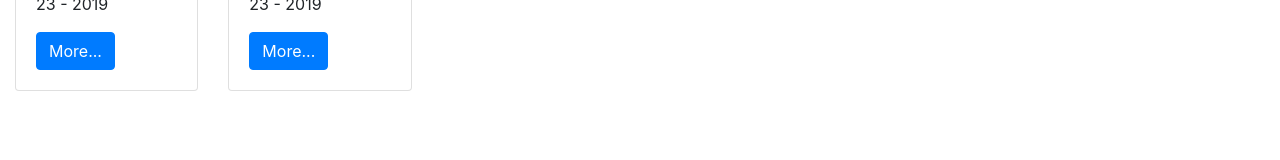
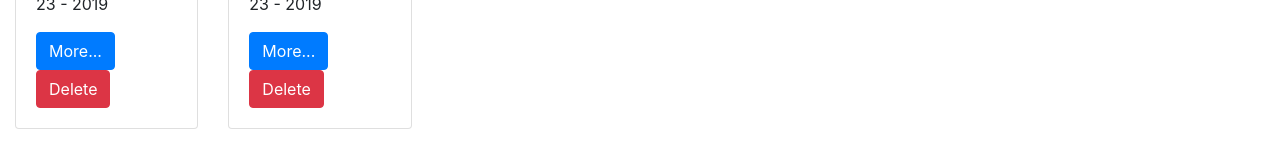
Before and after one commit to aperez809/cs4550-su19-client-react, a React (Create React App) app: page /course-grid in a window 1280 px wide. Shown: the part 416-576 px from the top of the page. Built offline with nearby package versions, Linux system fonts and the light colour scheme.

Commit message:
added delete functionality to course grid

```diff
--- a/src/components/CourseCard.js
+++ b/src/components/CourseCard.js
@@ -1,7 +1,7 @@
 import React from 'react';
 import {BrowserRouter as Router, Link, Route} from 'react-router-dom';
 
-const CourseCard = ({selectCourse, course}) =>
+const CourseCard = ({selectCourse, deleteCourse, course}) =>
 
     <div className="card" styles={{width: '18rem'}}>
         <img className="card-img-top"
@@ -22,6 +22,8 @@ const CourseCard = ({selectCourse, course}) =>
                   className="btn btn-primary">
                 More...
             </Link>
+            <button className="btn btn-danger"
+                    onClick={() => deleteCourse(course.id)}>Delete</button>
         </div>
     </div>;
 
--- a/src/components/CourseGrid.js
+++ b/src/components/CourseGrid.js
@@ -1,7 +1,7 @@
 import React from 'react';
 import CourseCard from "./CourseCard";
 
-const CourseGrid = ({courses, selectCourse}) =>
+const CourseGrid = ({courses, selectCourse, deleteCourse}) =>
     <div>
         <h1>Course Grid</h1>
         <div className="row">
@@ -9,6 +9,7 @@ const CourseGrid = ({courses, selectCourse}) =>
                 courses.map((course, key) =>
                     <div class="col-lg-2 col-md-4 col-sm-12">
                         <CourseCard selectCourse={selectCourse}
+                                    deleteCourse={deleteCourse}
                                     course={course}
                                     key={key}
                                     title={course.title}/>
--- a/src/components/Whiteboard.js
+++ b/src/components/Whiteboard.js
@@ -101,6 +101,7 @@ export default class Whiteboard extends React.Component {
                                                          courses={this.state.courses}/>}/>
                         <Route path="/course-grid"
                                render={() => <CourseGrid selectCourse={this.selectCourse}
+                                                         deleteCourse={this.deleteCourse}
                                                          courses={this.state.courses}/>}/>
                         <Route path="/course-editor/:courseId"
                                render={() => <CourseEditor selectCourse={this.selectCourse}
```
Also changed, not shown: src/components/WidgetListItemComponent.js (line endings or trailing spaces).
